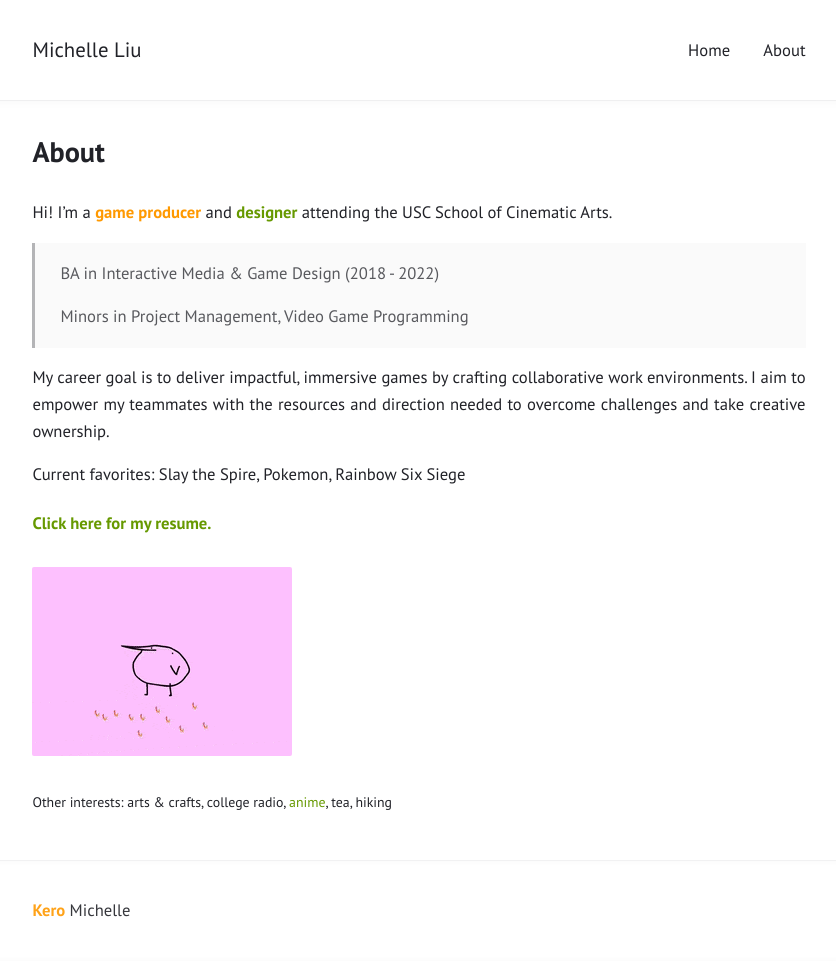
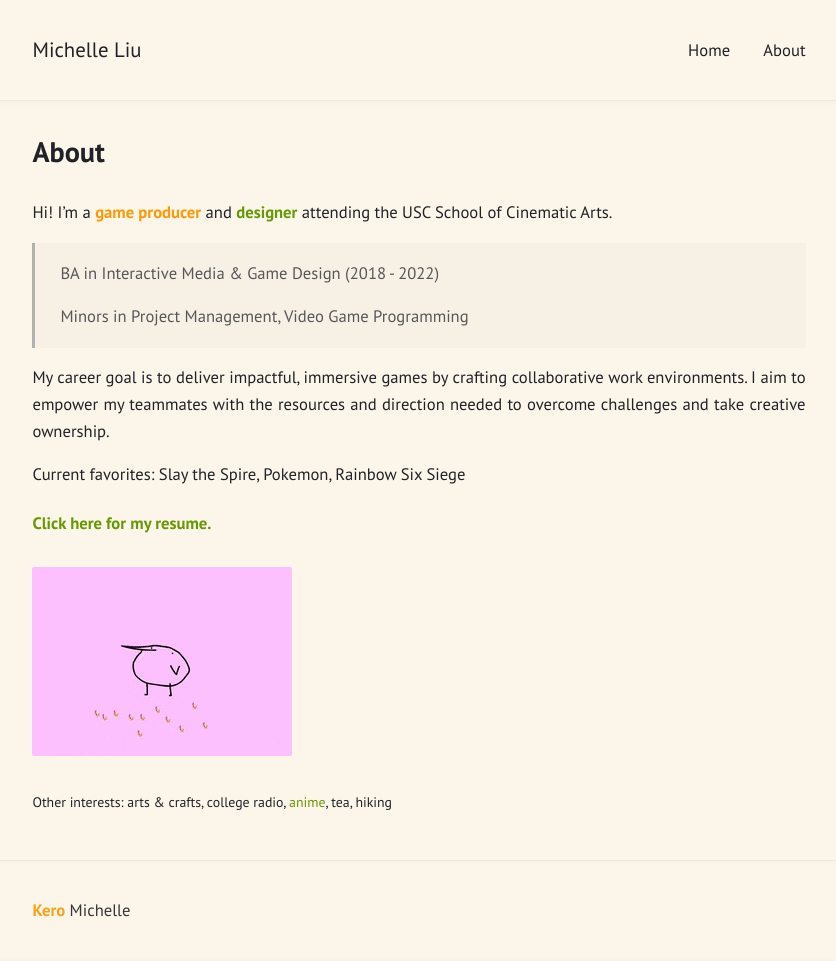
Before and after one commit to KeroMichelle/KeroMichelle.github.io, a Jekyll site: the page built from about-alt.md, in a window 1280 px wide. Shown: the whole page, without its empty margins (221-1057 px from the left). Built offline with Jekyll 4.4.1, drawn with Linux system fonts in a browser that asks for light colours.

Commit message:
Website background color

```diff
--- a/_sass/basic.sass
+++ b/_sass/basic.sass
@@ -1,5 +1,5 @@
 body
-  background: $light
+  background: $beige
   color: $dark
   font-family: $font-family
   font-weight: $font-weight
--- a/_sass/index.sass
+++ b/_sass/index.sass
@@ -10,7 +10,7 @@ $orange: #FF9900
 $green: #669900
 $dark: #212228 !default
 $light: #ffffff !default
-$beige: #ffffe6
+$beige: #fcf5e9
 
 @function reduce ($percent)
   @return rgba(mix($dark, $light), $percent / 100)
```
